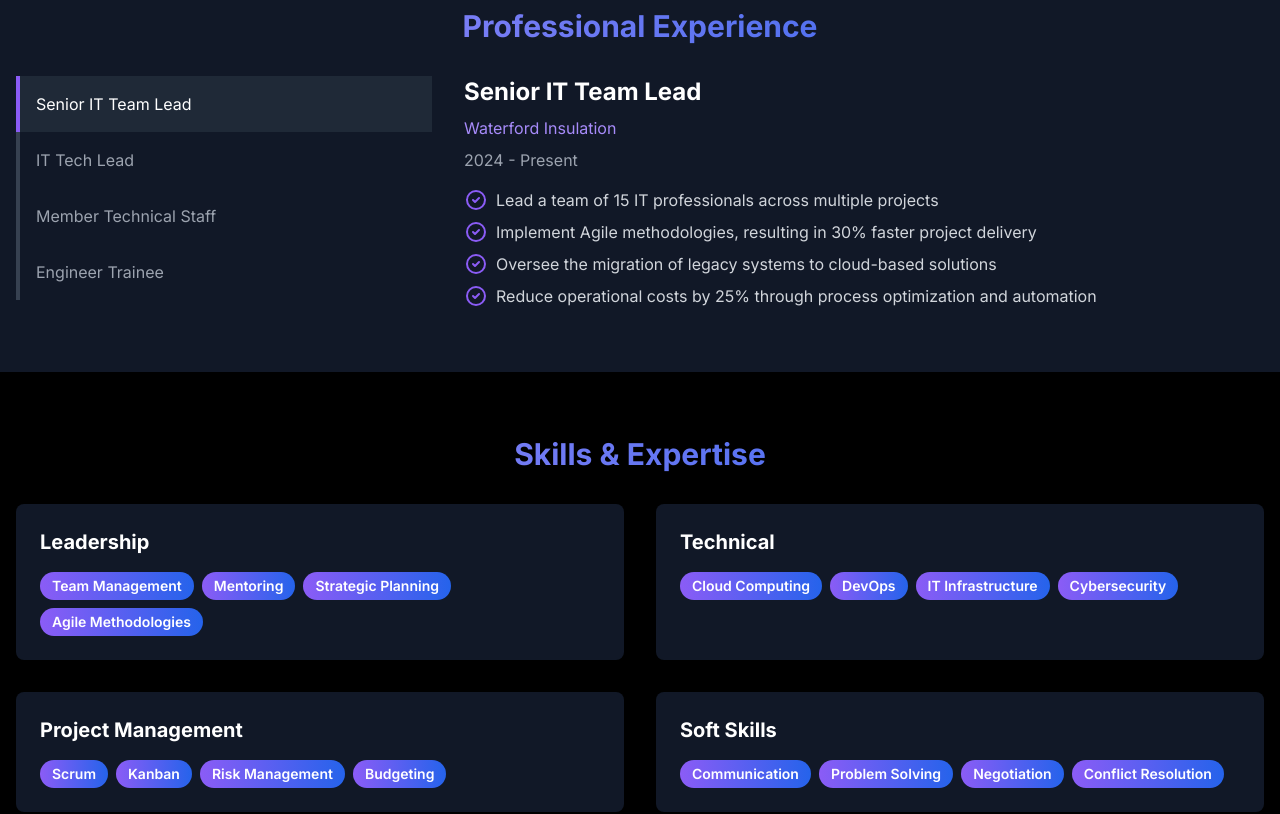
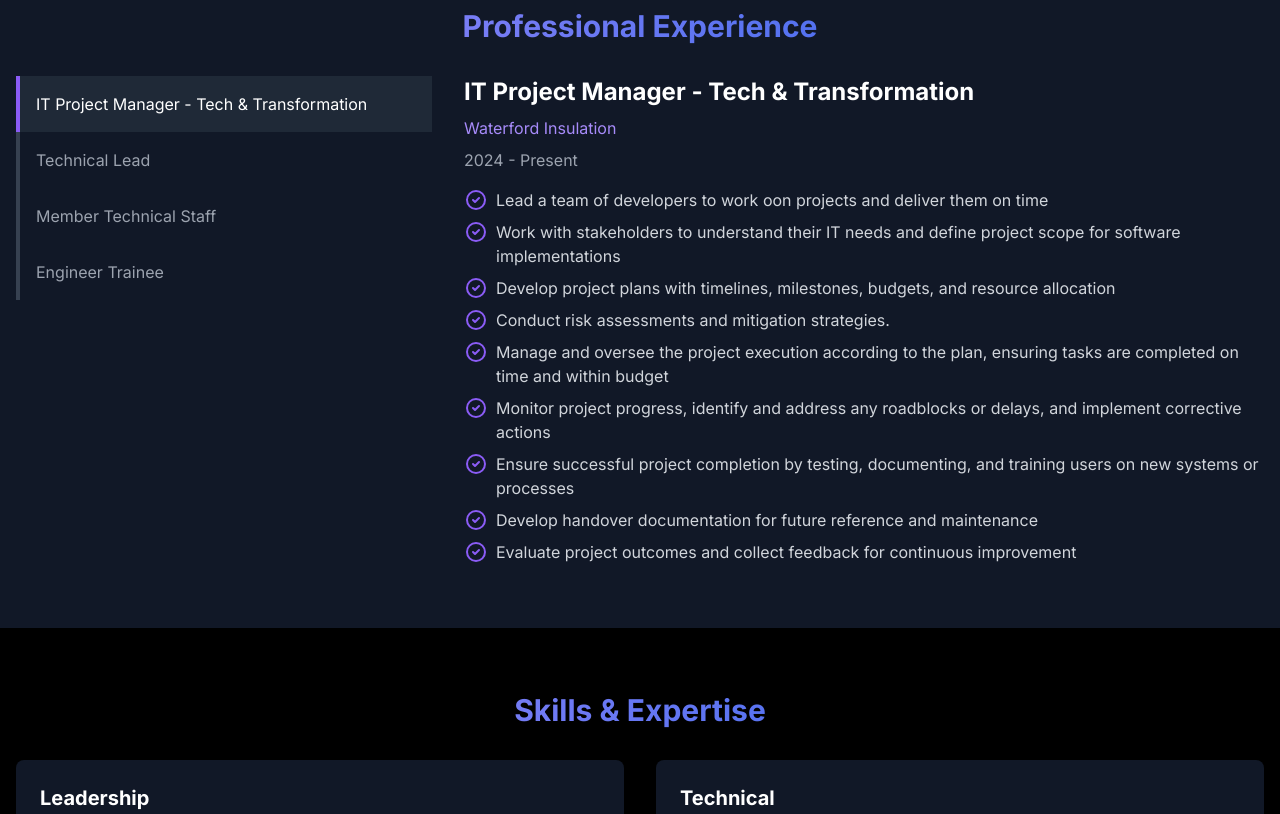
Before and after one commit to vigneshvenkat/senior-it-lead-portfolio, a Next.js app: page /vigneshvenkat.github.io/ in a window 1280 px wide. Shown: the part 920-1734 px from the top of the page. Built offline with nearby package versions, Linux system fonts and the light colour scheme.

Commit message:
Updated content on skills section

```diff
--- a/src/components/Experience.tsx
+++ b/src/components/Experience.tsx
@@ -4,24 +4,31 @@ import { useState, useEffect, useRef } from 'react';
 
 const experiences = [
   {
-    title: "Senior IT Team Lead",
+    title: "IT Project Manager - Tech & Transformation",
     company: "Waterford Insulation",
     period: "2024 - Present",
     responsibilities: [
-      "Lead a team of 15 IT professionals across multiple projects",
-      "Implement Agile methodologies, resulting in 30% faster project delivery",
-      "Oversee the migration of legacy systems to cloud-based solutions",
-      "Reduce operational costs by 25% through process optimization and automation",
+      "Lead a team of developers to work oon projects and deliver them on time",
+      "Work with stakeholders to understand their IT needs and define project scope for software implementations",
+      "Develop project plans with timelines, milestones, budgets, and resource allocation",
+      "Conduct risk assessments and mitigation strategies.",
+      "Manage and oversee the project execution according to the plan, ensuring tasks are completed on time and within budget",
+      "Monitor project progress, identify and address any roadblocks or delays, and implement corrective actions",
+      "Ensure successful project completion by testing, documenting, and training users on new systems or processes",
+      "Develop handover documentation for future reference and maintenance",
+      "Evaluate project outcomes and collect feedback for continuous improvement"
     ],
   },
   {
-    title: "IT Tech Lead",
+    title: "Technical Lead",
     company: "Zoho Corporation Private Limited",
     period: "2019 - 2022",
     responsibilities: [
-      "Managed end-to-end delivery of 10+ large-scale IT projects",
-      "Improved client satisfaction scores by 40% through enhanced communication strategies",
-      "Implemented a new project management tool, increasing team productivity by 20%",
+      "Performed as a Technical Lead by leading my development team to produce quality work",
+      "Developed widgets using top Javascript and CSS frameworks to implement client's feature requests",
+      "Responsible for on-boarding of new hires, teaching organization's development process and setting them goals",
+      "Captured business requirements and designed plans on implementing client's business model with our Zoho CRM",
+      "Explore new technologies available and employ them in our product to improve efficiency"
     ],
   },
   {
@@ -29,9 +36,11 @@ const experiences = [
     company: "Zoho Corporation Private Limited",
     period: "2015 - 2019",
     responsibilities: [
-      "Analyzed and optimized business processes for efficiency gains",
-      "Developed and maintained relationships with key stakeholders",
-      "Contributed to the successful implementation of a new ERP system",
+      "Performed as an individual contributor in revamping our product using React Framework",
+      "Developed a tool in Python language to perform encryption and decryption of the saved passwords",
+      "Developed features such as automatic change password for websites, form filling, WebExtensions, etc",
+      "Overall in-charge of browser extensions for platforms like Google Chrome, Mozilla Firefox, Microsoft Edge & Opera",
+      "Responsible for on-boarding of new hires, teaching the organization's development process and setting them goals"
     ],
   },
   {
@@ -39,9 +48,11 @@ const experiences = [
     company: "Zoho Corporation Private Limited",
     period: "2014 - 2015",
     responsibilities: [
-      "Analyzed and optimized business processes for efficiency gains",
-      "Developed and maintained relationships with key stakeholders",
-      "Contributed to the successful implementation of a new CRM",
+      "Developed feature enhancements based on the list of customer promises",
+      "Handled mission critical and emergency situations as part of the technical support team",
+      "Updated the vulnerability database periodically by adding latest vulnerabilities revealed by international regulatory bodies like Common Vulnerabilities and Exposures, National Institute of Science and Technology, etc",
+      "Updated the patch database by adding the patches released for the respective vulnerabilities exposed on products developed by famous brands like Adobe, Google, Microsoft, etc",
+      "Delivered hot-fixes as and when required"
     ],
   },
 ];
--- a/src/components/Skills.tsx
+++ b/src/components/Skills.tsx
@@ -4,8 +4,8 @@ import { useEffect, useRef } from 'react';
 
 const skills = [
   { category: "Leadership", items: ["Team Management", "Mentoring", "Strategic Planning", "Agile Methodologies"] },
-  { category: "Technical", items: ["Cloud Computing", "DevOps", "IT Infrastructure", "Cybersecurity"] },
-  { category: "Project Management", items: ["Scrum", "Kanban", "Risk Management", "Budgeting"] },
+  { category: "Technical", items: ["ReactJS", "VueJS", "NextJS", "NodeJS", "ExpressJS", "JavaScript", "TypeScript", "Bootstrap", "Tailwind", "MongoDB", "Node", "MySQL", "AWS"] },
+  { category: "Project Management", items: ["Scrum", "Kanban", "Budgeting"] },
   { category: "Soft Skills", items: ["Communication", "Problem Solving", "Negotiation", "Conflict Resolution"] }
 ]
 
```
